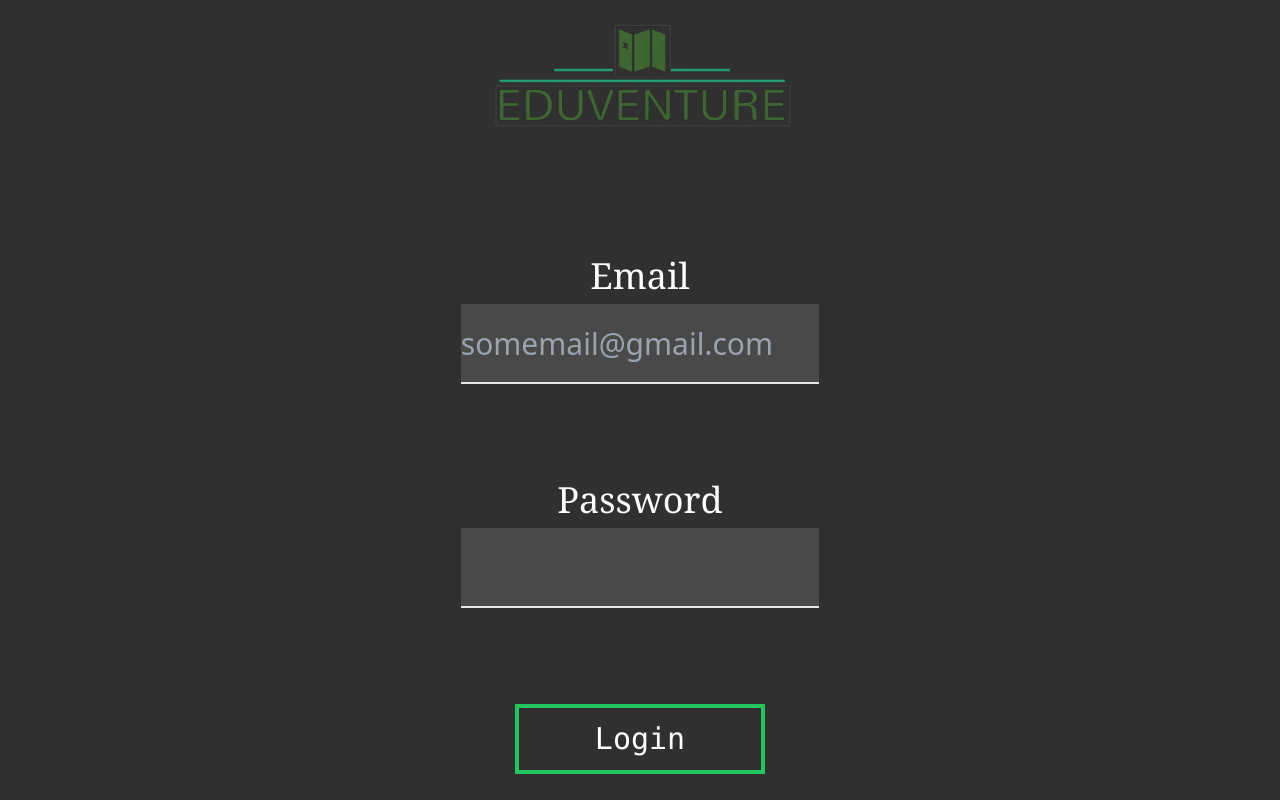
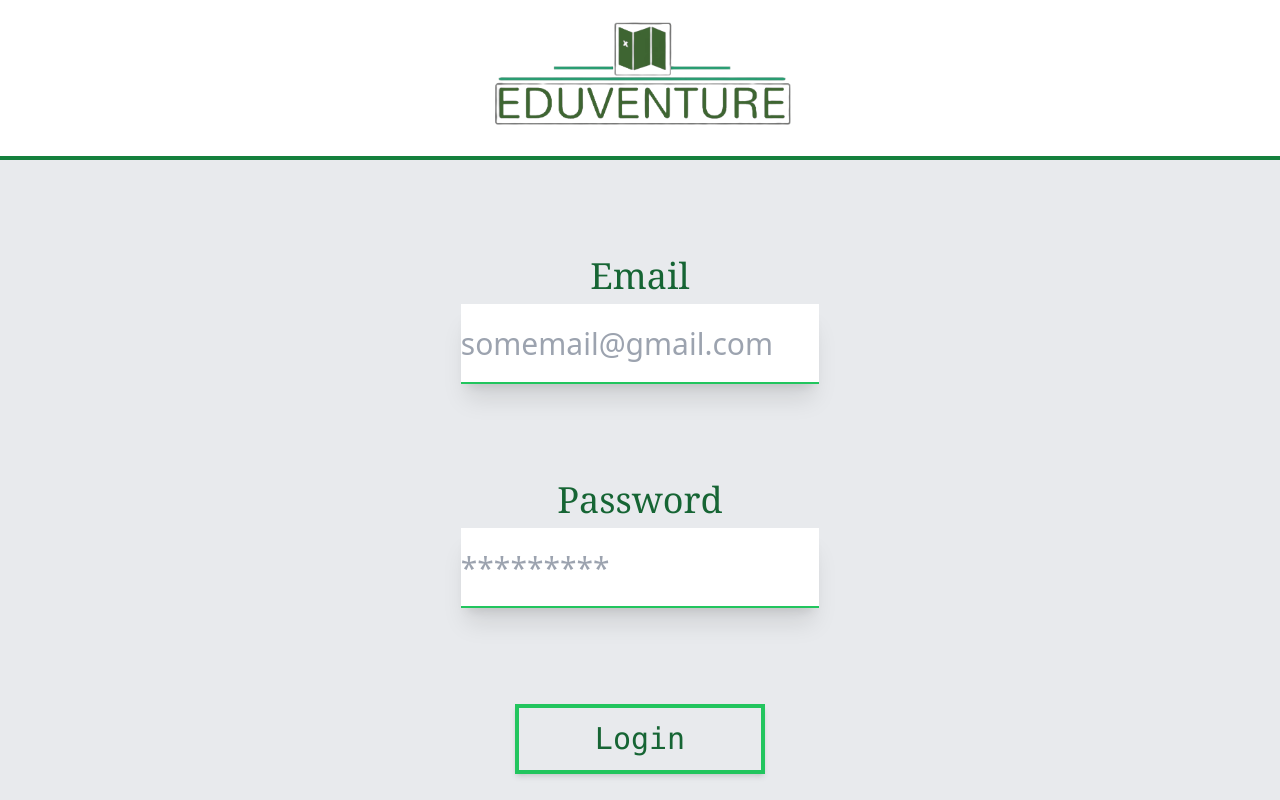
Before and after one commit to Maxekk/EduVenture, a Next.js app in the folder dashboard/: page / in a window 1280 px wide. Built offline with nearby package versions, Linux system fonts and the light colour scheme.

Commit message:
-css changes in login page -navbar developement started

```diff
--- /dev/null
+++ b/dashboard/components/Dashboard.tsx
@@ -0,0 +1,14 @@
+import React from "react";
+import Navbar from "./Navbar";
+type Props = {};
+
+function Dashboard({}: Props) {
+  return (
+    <div className="bg-[rgb(232,234,237)] h-screen">
+      <Navbar />
+      <div className="h-[93vh]"></div>
+    </div>
+  );
+}
+
+export default Dashboard;
--- a/dashboard/components/InputField.tsx
+++ b/dashboard/components/InputField.tsx
@@ -3,22 +3,22 @@ import { globalContext } from "@/context/globalContext";
 
 type Props = {
   label: String;
-  isPassword: Boolean
+  isPassword: Boolean;
 };
 
 function InputField({ label, isPassword }: Props) {
-  const {login,setlogin, password,setpassword} = useContext(globalContext)
+  const { login, setlogin, password, setpassword } = useContext(globalContext);
 
   const handlePassword = (e: Event) => {
     const target = e.target as HTMLInputElement;
-    setpassword(target.value)
-    console.log(password)
-  }
+    setpassword(target.value);
+    console.log(password);
+  };
 
   const handleLogin = (e: Event) => {
     const target = e.target as HTMLInputElement;
-    setlogin(target.value)
-  }
+    setlogin(target.value);
+  };
 
   const handleChange = (event: any) => {
     if (isPassword) {
@@ -29,9 +29,16 @@ function InputField({ label, isPassword }: Props) {
   };
 
   return (
-    <div className="flex flex-col mt-24 gap-2 w-[100%] items-center justify-center text-left">
-      <label className="text-white text-4xl text-left font-serif">{label}</label>
-      <input type={`${isPassword ? "password" : "email"}`} placeholder={`${isPassword ? "" : "somemail@gmail.com"}`} onChange={handleChange} className="w-[70%] h-[80px] bg-[#484948] border-b-2 border-l-0 border-r-0 border-t-0 text-3xl text-white"></input>
+    <div className="flex flex-col mt-24 gap-2 w-[100%] items-center justify-center text-black">
+      <label className="text-green-800 text-4xl text-left font-serif">
+        {label}
+      </label>
+      <input
+        type={`${isPassword ? "password" : "email"}`}
+        placeholder={`${isPassword ? "*********" : "somemail@gmail.com"}`}
+        onChange={handleChange}
+        className="w-[70%] h-[80px] bg-white border-b-2 border-l-0 border-r-0 border-t-0 text-3xl border-green-500 text-green-800 shadow-xl"
+      ></input>
     </div>
   );
 }
--- a/dashboard/components/LoginScreen.tsx
+++ b/dashboard/components/LoginScreen.tsx
@@ -1,55 +1,59 @@
 import React, { useContext, useState } from "react";
 import Image from "next/image";
 import logo from "../public/logo.png";
-import InputField from "./InputField";
+import InputField from "../components/InputField";
 import { globalContext } from "@/context/globalContext";
 
 type Props = {};
 
 function LoginScreen({}: Props) {
-    const { setuserData,setisLogged,login,password } = useContext(globalContext)
+  const { setuserData, setisLogged, login, password } =
+    useContext(globalContext);
   //fix the bug with capturing info from inputs, it works just on second try
   async function loginUser() {
     const credentials = {
-          login: login ,
-          password: password
+      login: login,
+      password: password,
     };
     try {
       const response = await fetch(`http://localhost:8080/login`, {
-            method: 'POST',
+        method: "POST",
         headers: {
-              'Content-Type': 'application/json'
+          "Content-Type": "application/json",
         },
-            body: JSON.stringify(credentials)
+        body: JSON.stringify(credentials),
       });
 
       const data = await response.json();
-          setuserData(data)
-          if(data.id != null){
-            setisLogged(true)
-          }
-          else{
-            alert("wrong credentials")
+      setuserData(data);
+      if (data.id != null) {
+        setisLogged(true);
+      } else {
+        alert("wrong credentials");
       }
     } catch (error) {
-          console.error('Error:', error);
+      console.error("Error:", error);
     }
   }
 
-
   return (
-    <div className="w-[100%] h-screen bg-[var(--lunar)] flex flex-col">
-      <div className="w-[100%] h-[20%] flex justify-center items-center">
+    <div className="w-[100%] h-screen bg-[rgb(232,234,237)] flex flex-col">
+      <div className="w-[100%] h-[20%] flex justify-center items-center border-b-4 border-b-green-700 bg-white">
         <Image src={logo} width={400} height={200} alt="EduVenture logo" />
       </div>
       <div className="w-[100%] h-[80%] flex items-center justify-center">
         <div className="w-[40%] h-[100%]">
           <div className="w-[100%] h-[100%] flex flex-col gap-5 justify-center">
             <div className="w-[100%] h-[100%] flex flex-col mt-0  items-center">
-            <InputField label="Email" isPassword={false}/>
-            <InputField label="Password" isPassword={true}/>
+              <InputField label="Email" isPassword={false} />
+              <InputField label="Password" isPassword={true} />
 
-            <button className="bg-transparent w-[250px] h-[70px] mt-24 text-white font-mono text-3xl border-4 border-green-500 transition-[1s] hover:bg-green-500" onClick={loginUser}>Login</button>
+              <button
+                className="bg-transparent w-[250px] h-[70px] mt-24 text-green-800 font-mono text-3xl border-4 border-green-500 transition-[1s] hover:bg-green-500 shadow-md"
+                onClick={loginUser}
+              >
+                Login
+              </button>
             </div>
           </div>
         </div>
--- /dev/null
+++ b/dashboard/components/Navbar.tsx
@@ -0,0 +1,80 @@
+import * as React from "react";
+import AppBar from "@mui/material/AppBar";
+import Box from "@mui/material/Box";
+import Toolbar from "@mui/material/Toolbar";
+import Typography from "@mui/material/Typography";
+import Button from "@mui/material/Button";
+import IconButton from "@mui/material/IconButton";
+import MenuIcon from "@mui/icons-material/Menu";
+import Menu from "@mui/material/Menu";
+import MenuItem from "@mui/material/MenuItem";
+import { useContext } from "react";
+import { globalContext } from "@/context/globalContext";
+
+function Navbar() {
+  const [anchorEl, setAnchorEl] = React.useState(null);
+  const { setisLogged } = useContext(globalContext);
+  const handleClick = (event: any) => {
+    setAnchorEl(event.currentTarget);
+  };
+
+  const handleClose = () => {
+    setAnchorEl(null);
+  };
+
+  const handleLogOut = () => {
+    setisLogged(false);
+  };
+
+  return (
+    <Box sx={{ flexGrow: 1, color: "black" }}>
+      <AppBar
+        position="static"
+        sx={{
+          backgroundColor: "#fff",
+          borderBottom: "2px solid",
+        }}
+      >
+        <Toolbar>
+          <IconButton
+            size="large"
+            edge="start"
+            aria-label="menu"
+            aria-controls="menu"
+            aria-haspopup="true"
+            onClick={handleClick}
+            sx={{ mr: 2 }}
+          >
+            <MenuIcon />
+          </IconButton>
+          <Typography
+            variant="h6"
+            component="div"
+            sx={{ flexGrow: 1, color: "black" }}
+          >
+            News
+          </Typography>
+          <Button
+            color="inherit"
+            sx={{ color: "black" }}
+            onClick={handleLogOut}
+          >
+            Log Out
+          </Button>
+        </Toolbar>
+      </AppBar>
+      <Menu
+        id="menu"
+        anchorEl={anchorEl}
+        open={Boolean(anchorEl)}
+        onClose={handleClose}
+      >
+        <MenuItem onClick={handleClose}>Section 1</MenuItem>
+        <MenuItem onClick={handleClose}>Section 2</MenuItem>
+        <MenuItem onClick={handleClose}>Section 3</MenuItem>
+      </Menu>
+    </Box>
+  );
+}
+
+export default Navbar;
--- a/dashboard/package.json
+++ b/dashboard/package.json
@@ -9,6 +9,10 @@
     "lint": "next lint"
   },
   "dependencies": {
+    "@emotion/react": "^11.11.1",
+    "@emotion/styled": "^11.11.0",
+    "@mui/icons-material": "^5.11.16",
+    "@mui/material": "^5.13.4",
     "@types/node": "20.2.5",
     "@types/react": "18.2.7",
     "@types/react-dom": "18.2.4",
@@ -19,6 +23,7 @@
     "postcss": "8.4.24",
     "react": "18.2.0",
     "react-dom": "18.2.0",
+    "react-pro-sidebar": "^1.1.0-alpha.1",
     "tailwindcss": "3.3.2",
     "typescript": "5.0.4"
   }
--- a/dashboard/pages/index.tsx
+++ b/dashboard/pages/index.tsx
@@ -1,15 +1,15 @@
 import Image from "next/image";
 import { Goblin_One, Inter } from "next/font/google";
-import LoginScreen from "@/components/LoginScreen";
+import LoginScreen from "../components/LoginScreen";
 import { globalContext } from "@/context/globalContext";
 import { useContext } from "react";
+import { redirect } from "next/navigation";
+import Dashboard from "../components/Dashboard";
 
 const inter = Inter({ subsets: ["latin"] });
 
 export default function Home() {
-  const { isLogged } = useContext(globalContext)
+  const { isLogged } = useContext(globalContext);
 
-  return(
-    isLogged ? <div>Logged in</div> : <LoginScreen />
-  );
+  return isLogged ? <Dashboard /> : <LoginScreen />;
 }
```
Also changed, not shown: 2 other files (tests, documents, lock files or other folders). Lines whose indentation alone changed are shown as unchanged.
